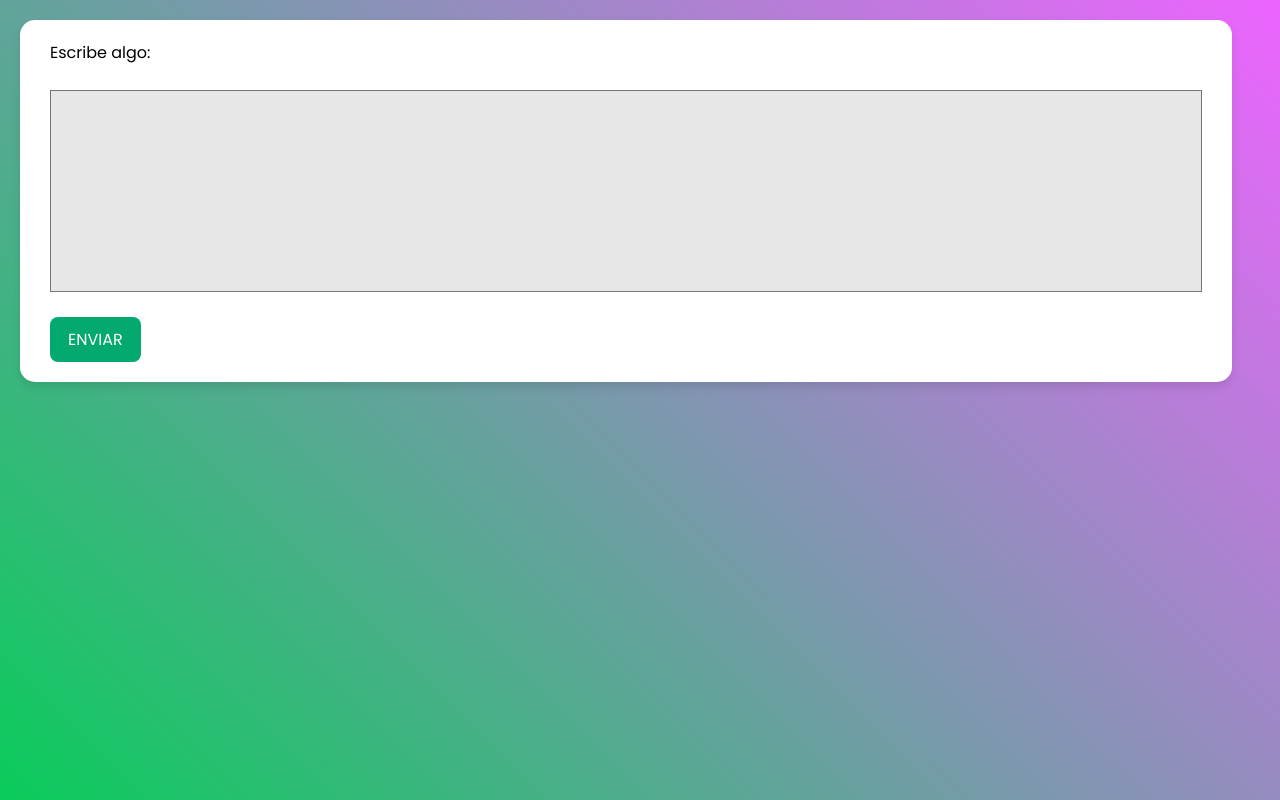
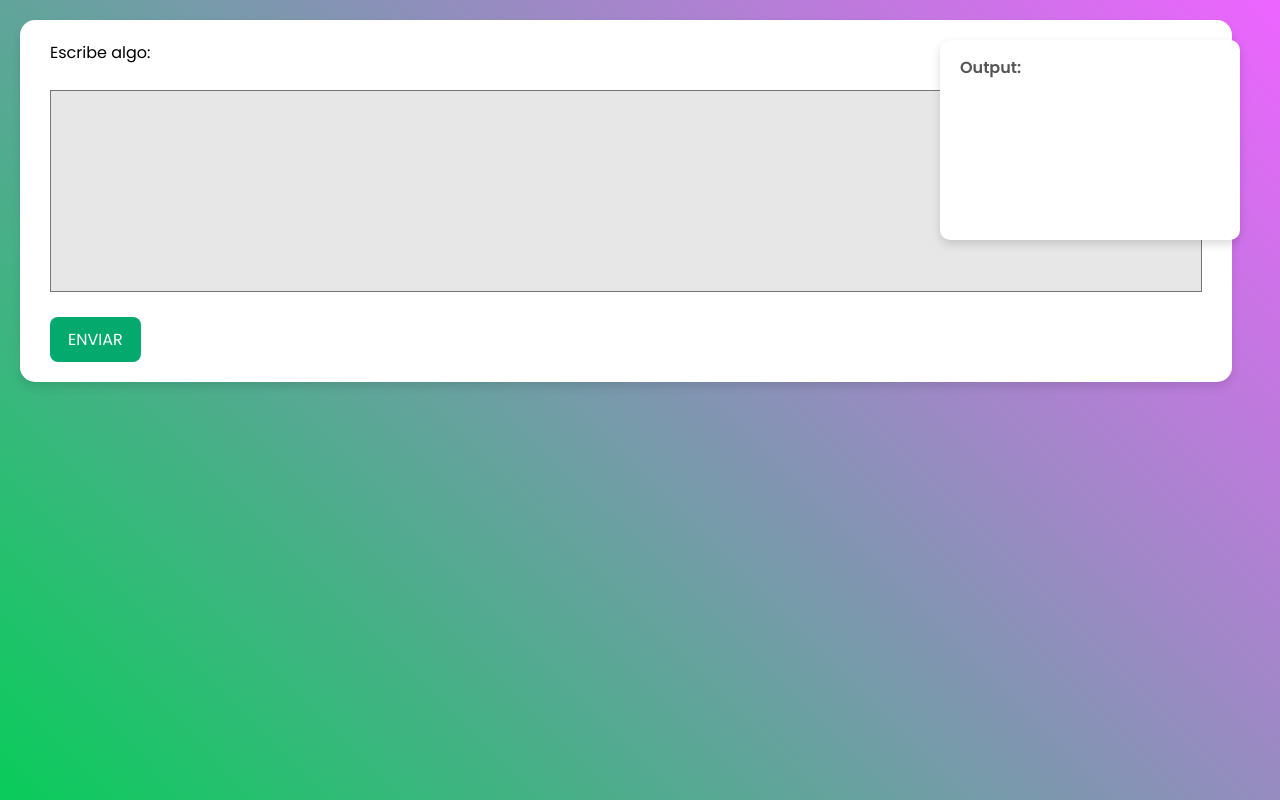
Before and after one commit to Giacamote/annoying-text-form, a plain HTML site: page index.html in a window 1280 px wide. Drawn offline with Linux system fonts and the light colour scheme; a web font is replaced by a local one.

Commit message:
Clickin Enviar will send the written text to the output box. README updated

```diff
--- a/index.html
+++ b/index.html
@@ -27,5 +27,8 @@
     <button class="send-btn">ENVIAR</button>
 
   </div>
+
+  <div id="outputBox" class="output-box"></div>
+
 </body>
 </html>
--- a/script.js
+++ b/script.js
@@ -106,6 +106,14 @@ function initDropdown() {
   rootContainer.classList.add('open');
 });
 
+// --- SEND BUTTON HANDLER ---
+const sendBtn = document.querySelector('.send-btn');
+const outputBox = document.getElementById('outputBox');
+
+sendBtn.addEventListener('click', () => {
+  const text = textbox.value.trim();
+  outputBox.textContent = text ? text : "(sin contenido)";
+});
 
   // Toggle via button (for debug)
   rootButton.addEventListener('click', () => {
--- a/style.css
+++ b/style.css
@@ -158,3 +158,31 @@ textarea{
 .dd-container.root.open {
   display: inline-block;
 }
+
+.send-btn:hover {
+  background-color: #02c07f;
+}
+
+.output-box {
+  position: absolute;
+  top: 40px;
+  right: 40px;
+  width: 300px;
+  min-height: 200px;
+  background: white;
+  border-radius: 10px;
+  padding: 15px 20px;
+  box-shadow: 0 4px 10px rgba(0,0,0,0.15);
+  font-size: 16px;
+  color: #333;
+  word-wrap: break-word;
+  overflow-wrap: break-word;
+}
+
+.output-box::before {
+  content: "Output:";
+  display: block;
+  font-weight: bold;
+  margin-bottom: 8px;
+  color: #555;
+}
```
Also changed, not shown: 1 other file.
